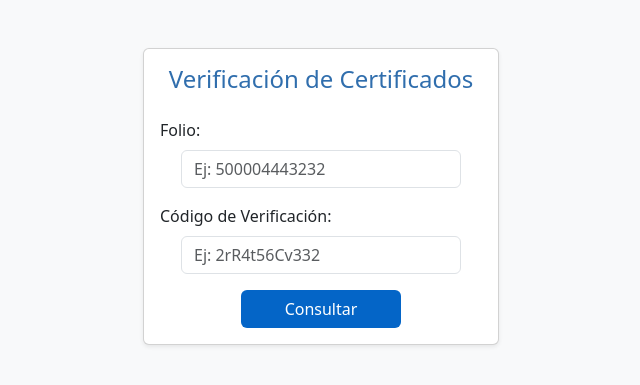
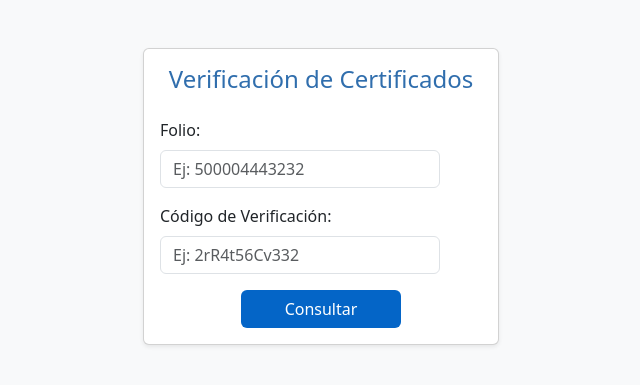
Before and after one commit to webverificador/OFICINA-INTERNET, a Flask app: page / in a window 1280 px wide. Shown: the top 385 px of the page, without its empty margins (319-959 px from the left). Run offline with Flask 3, Linux system fonts and the light colour scheme.

Commit message:
Update index.html

```diff
--- a/templates/index.html
+++ b/templates/index.html
@@ -21,7 +21,7 @@
       name="folio"
       placeholder="Ej: 500004443232"
       required
-      style="width: 280px; margin: 0 auto;"
+      style="width: 280px; margin: 0;"
     >
   </div>
 
@@ -33,7 +33,7 @@
       name="codigo"
       placeholder="Ej: 2rR4t56Cv332"
       required
-      style="width: 280px; margin: 0 auto;"
+      style="width: 280px; margin: 0;"
     >
   </div>
 
```
